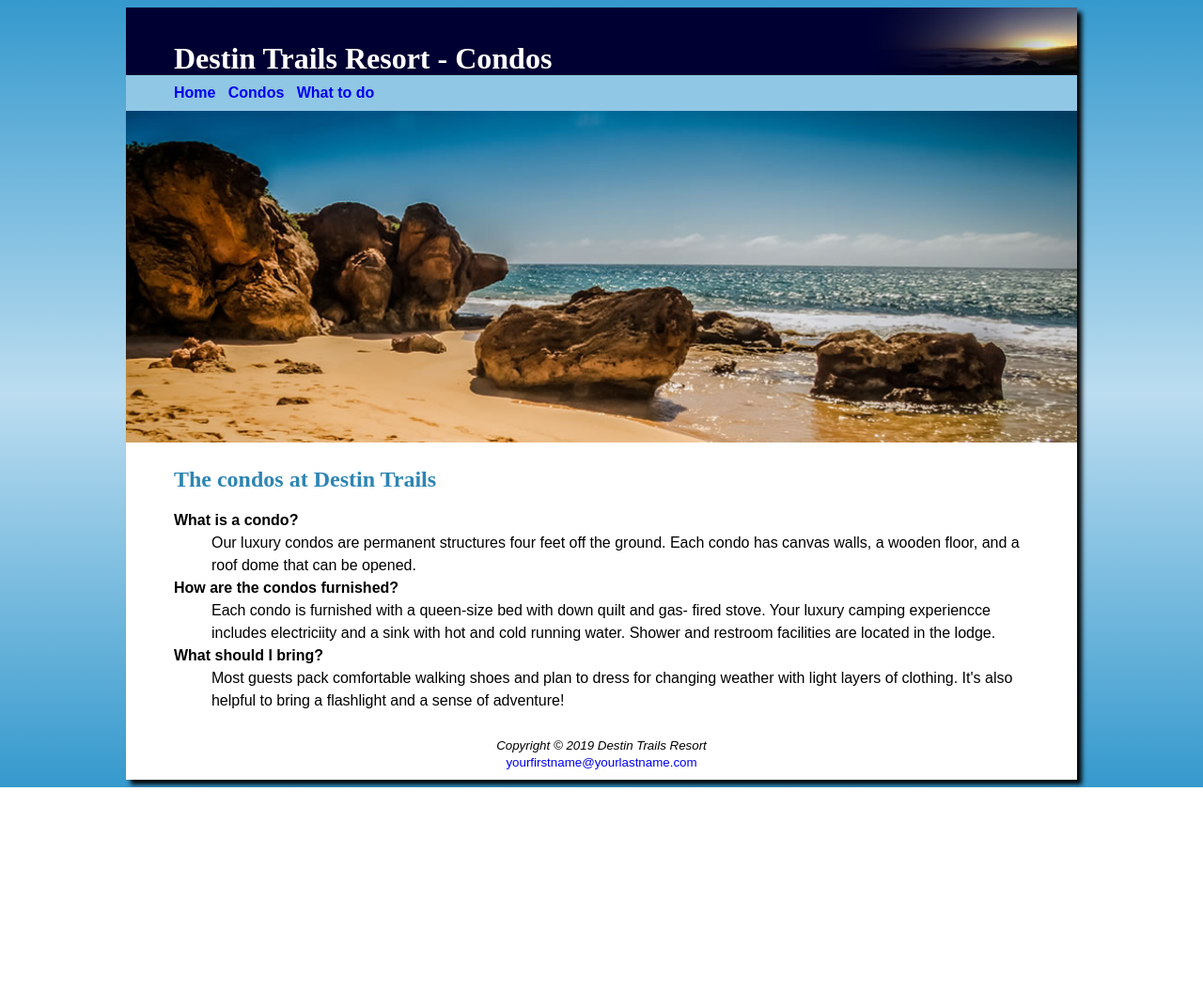
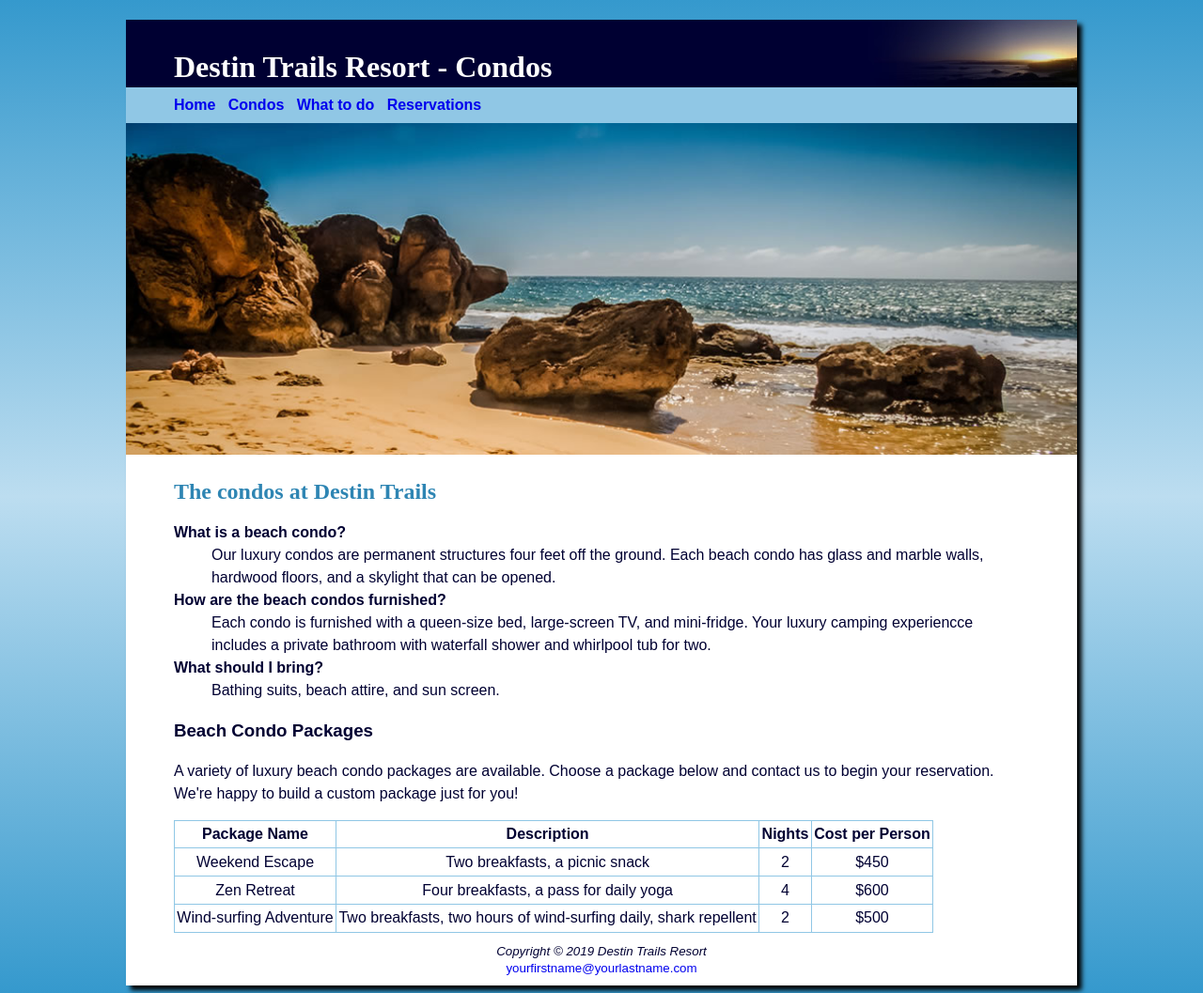
Before and after one commit to SpKorioth/Assignments, a PHP site: page /condo.html in a window 1280 px wide. Shown: the whole page at 94% size. Before the commit the page ends 838 px from the top, so only its background shows below. Run offline with PHP 8.4, Linux system fonts and the light colour scheme.

Commit message:
assignment 2

```diff
--- a/condo.html
+++ b/condo.html
@@ -14,7 +14,8 @@
 	<b>
 	<a href="index.html">Home</a> &nbsp;
 	<a href="condo.html">Condos</a> &nbsp;
-	<a href="whattodo.html">What to do</a>
+	<a href="whattodo.html">What to do</a> &nbsp;
+  <a href="reservations.html">Reservations</a>
 	</b>
 </nav>
 <main>
@@ -22,20 +23,52 @@
   <div class=text>
   		<h2>The condos at Destin Trails</h2>
       <dl>
-      <dt>What is a condo?</dt>
-      <dd>Our luxury condos are permanent structures four feet off the ground.
-          Each condo has canvas walls, a wooden floor, and a roof dome that can
-          be opened.</dd>
-      <dt>How are the condos furnished?</dt>
-      <dd>Each condo is furnished with a queen-size bed with down quilt and gas-
-          fired stove. Your luxury camping experiencce includes electriciity and a
-          sink with hot and cold running water. Shower and restroom facilities are
-          located in the lodge.</dd>
+        <dt>What is a beach condo?</dt>
+        <dd>
+          Our luxury condos are permanent structures four feet off the ground.
+          Each beach condo has glass and marble walls, hardwood floors, and a skylight that can be opened.</dd>
+        <dt>How are the beach condos furnished?</dt>
+        <dd>
+          Each condo is furnished with a queen-size bed, large-screen TV, and mini-fridge.
+          Your luxury camping experiencce includes a private bathroom with waterfall shower and whirlpool tub for two.
+        </dd>
         <dt>What should I bring?</dt>
-      <dd>Most guests pack comfortable walking shoes and plan to dress for
-          changing weather with light layers of clothing. It's also helpful to bring a
-          flashlight and a sense of adventure!</dd>
+        <dd>
+          Bathing suits, beach attire, and sun screen.
+        </dd>
       </dl>
+      <h3>Beach Condo Packages</h3>
+      <p>
+        A variety of luxury beach condo packages are available.
+        Choose a package below and contact us to begin your reservation.
+        We're happy to build a custom package just for you!
+      </p>
+      <table>
+        <tr>
+          <th>Package Name</th>
+          <th>Description</th>
+          <th>Nights</th>
+          <th>Cost per Person</th>
+        </tr>
+        <tr>
+          <td>Weekend Escape</td>
+          <td>Two breakfasts, a picnic snack</td>
+          <td>2</td>
+          <td>$450</td>
+        </tr>
+        <tr>
+          <td>Zen Retreat</td>
+          <td>Four breakfasts, a pass for daily yoga</td>
+          <td>4</td>
+          <td>$600</td>
+        </tr>
+        <tr>
+          <td>Wind-surfing Adventure</td>
+          <td>Two breakfasts, two hours of wind-surfing daily, shark repellent</td>
+          <td>2</td>
+          <td>$500</td>
+        </tr>
+      </table>
   </div>
 </main>
 <footer>
--- a/index.html
+++ b/index.html
@@ -14,7 +14,8 @@
 	<b>
 	<a href="index.html">Home</a> &nbsp;
 	<a href="condo.html">Condos</a> &nbsp;
-	<a href="whattodo.html">What to do</a>
+	<a href="whattodo.html">What to do</a> &nbsp;
+  <a href="reservations.html">Reservations</a>
 	</b>
 </nav>
 <main>
--- a/style1.css
+++ b/style1.css
@@ -2,10 +2,22 @@ body
 {
 	background-image: linear-gradient(rgb(53, 153, 205), rgb(188, 221, 240), rgb(53, 153, 205));
 	font-family: sans-serif;
+	color: rgb(0,0,50);
 }
 
-h1, h2, h3, h4 {font-family: serif;}
+h1, h2, h4 {font-family: serif;}
 h2 {color: rgb(46,133,179);}
+
+table
+{
+	text-align: center;
+	border-collapse: collapse;
+}
+th, td
+{
+	border: 1px solid rgb(144,199,229);
+	padding: .15em;
+}
 
 dt {font-weight: bold;}
 
@@ -36,13 +48,13 @@ header
 	background-image: url("sunset.jpg");
 	background-repeat: no-repeat;
 	background-position: right;
-	height: 72px;
+	background-size: contain;
+	min-height: 72px;
 	position: relative;
 }
 header h1
 {
-	position: absolute;
-	top: 15px;
+	padding-top: 1em;
 }
 
 nav
```
Also changed, not shown: reservations.html (added, +48 -0 lines), whattodo.html (+13 -1 lines). Lines whose indentation alone changed are shown as unchanged.
